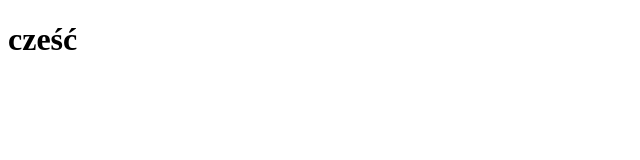
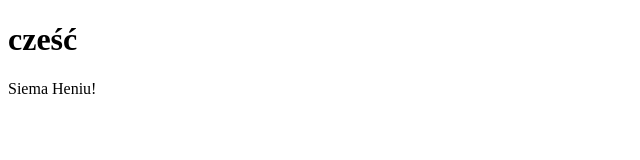
Before and after one commit to mateuszlata/learningMaja, a plain HTML site: page index.html in a window 1280 px wide. Shown: the whole page, without its empty margins (0-640 px from the left). Drawn offline with Linux system fonts and the light colour scheme.

Commit message:
index.html has new content - paragraph

```diff
--- a/index.html
+++ b/index.html
@@ -7,5 +7,7 @@
 </head>
 <body>
     <h1>cześć</h1>
+    <p>Siema Heniu!</p>
+
 </body>
 </html>
```
